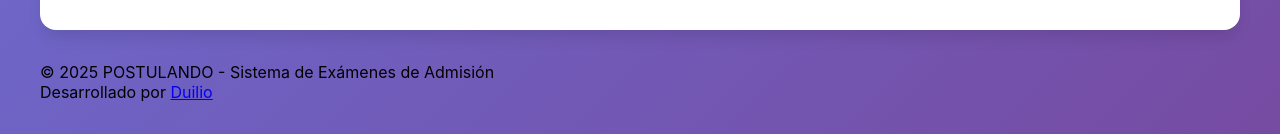
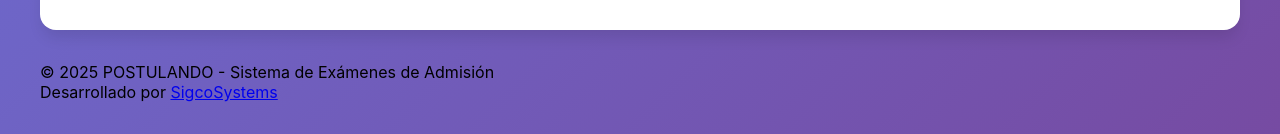
Before and after one commit to SoyDuilio/admision, a FastAPI app: page /prueba-formal in a window 1280 px wide. Shown: the part 1305-1439 px from the top of the page. Run offline with FastAPI, Linux system fonts and the light colour scheme; parts of the project's set-up code (start-up, migrations or seed data) failed here and were passed over; some libraries are stand-ins or nearby versions.

Commit message:
Update base.html
y

```diff
--- a/app/templates/base.html
+++ b/app/templates/base.html
@@ -45,7 +45,7 @@
     <footer class="footer">
         <div class="container">
             <p>&copy; 2025 POSTULANDO - Sistema de Exámenes de Admisión</p>
-            <p class="footer-small">Desarrollado por <a href="https://duilio.store" target="_blank">Duilio</a></p>
+            <p class="footer-small">Desarrollado por <a href="https://duilio.store" target="_blank">SigcoSystems</a></p>
         </div>
     </footer>
 
@@ -55,4 +55,5 @@
     <!-- JavaScript específico -->
     {% block extra_js %}{% endblock %}
 </body>
+
 </html>
```
